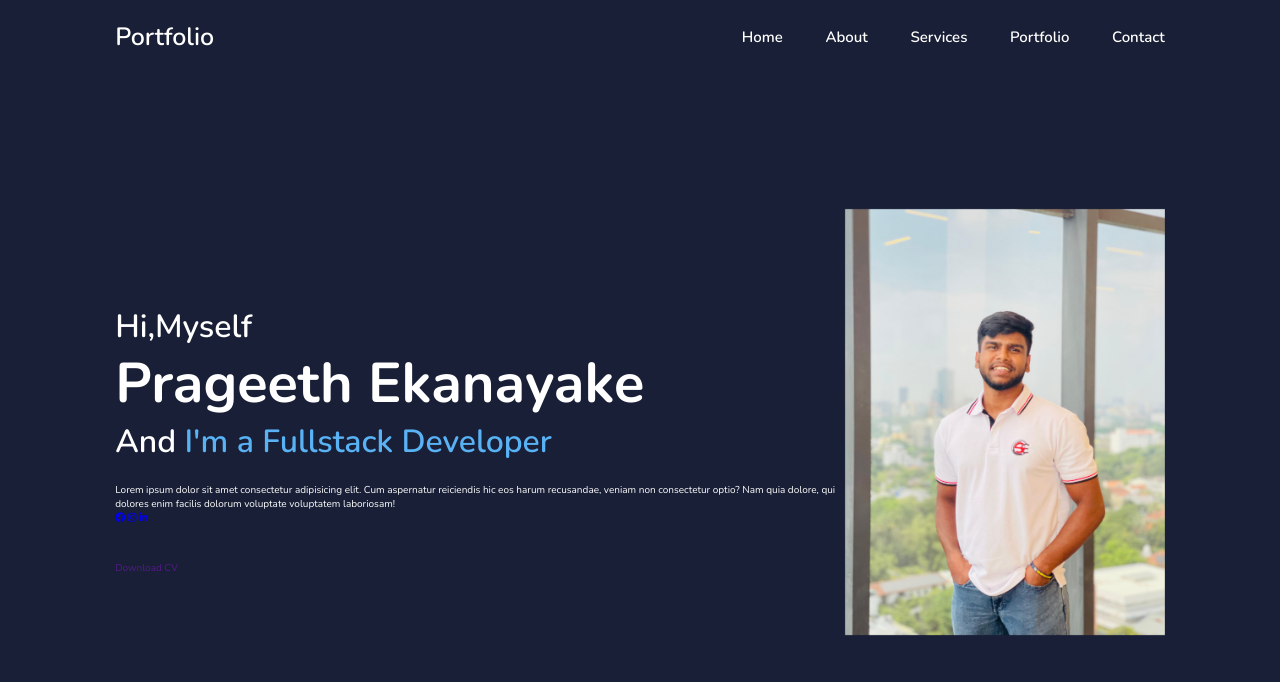
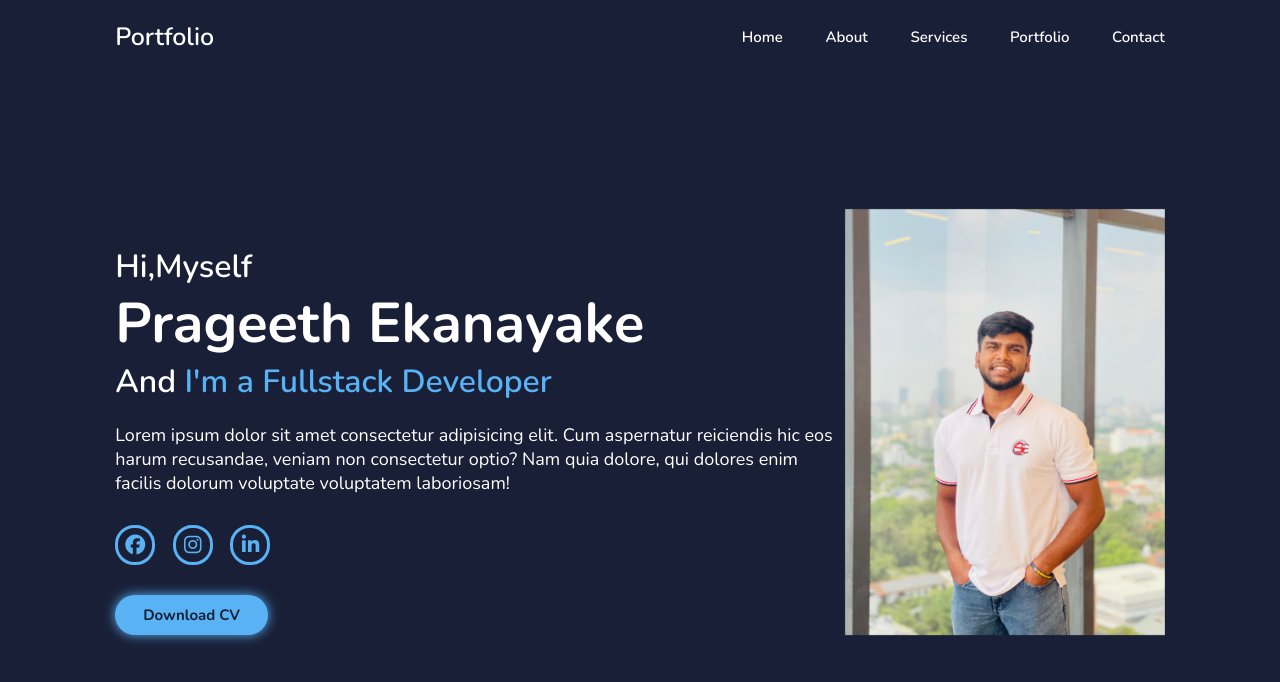
Before and after one commit to Prageethek/My-Portfolio, a plain HTML site: page index.html in a window 1280 px wide. Drawn offline with nearby package versions, Linux system fonts and the light colour scheme; a script that the page names is missing.

Commit message:
Add new css for Home page and end of the Home page

```diff
--- a/Style/style.css
+++ b/Style/style.css
@@ -14,7 +14,7 @@
 
 :root {
     --bg-color:#191f36;
-    --snd-bf-color:#262B840;
+    --snd-bf-color:#262B40;
     --text-color:#fff;
     --main-color:#59B2F4;
 }
@@ -117,8 +117,45 @@ span{
 }
 
 
+.home-content p {
+    font-size: 1.8rem;
+}
 
-.social-media {
-    width: 50px;
-    height: 50px;
+.social-media a {
+    display: inline-flex;
+    justify-content: center;
+    align-items: center;
+    width: 4rem;
+    height: 4rem;
+    background: transparent;
+    border: 0.3rem solid var(--main-color);
+    border-radius: 48%;
+    font-size: 2rem;
+    color: var(--main-color);
+    margin: 3rem 1.5rem 3rem 0;
+    transition: 0.4s ease;
 }
+
+.social-media a:hover{
+    background: var(--main-color);
+    /* color: var(--snd-bf-color); */
+    color: var(--bg-color);
+    box-shadow: 0 0 18px var(--main-color);
+}
+
+.btn{
+    display: inline-block;
+    padding: 1rem 2.8rem;
+    border-radius: 2rem;
+    font-size: 1.5rem;
+    color: var(--bg-color);
+    background: var(--main-color);
+    box-shadow: 0 0 12px var(--main-color);
+    transition: .5s ease;
+    font-weight: 700;
+}
+
+.btn:hover {
+box-shadow: none;
+
+}
```
